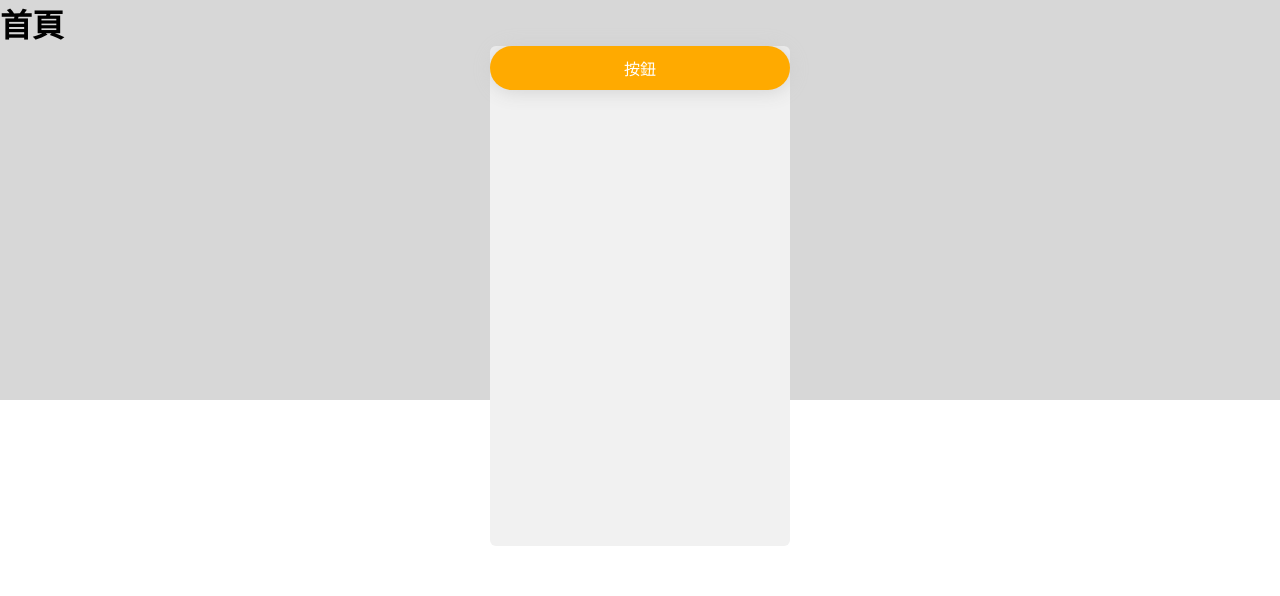
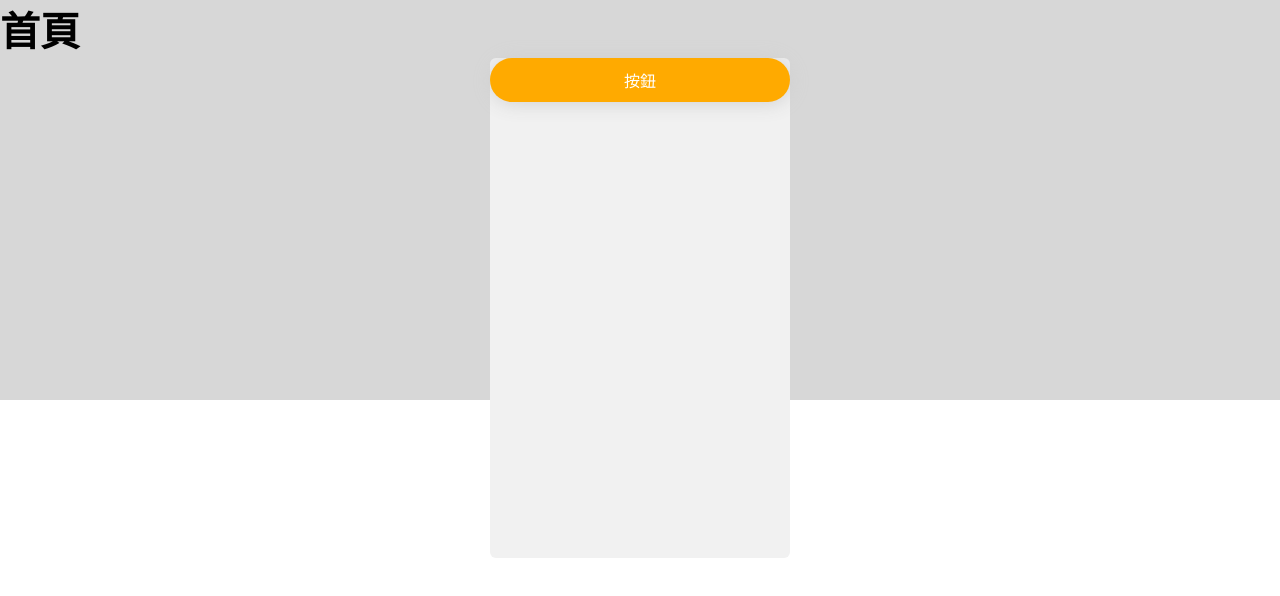
Before and after one commit to sexfat/tid201sass, a plain HTML site: page index.html in a window 1280 px wide. Drawn offline with Linux system fonts and the light colour scheme.

Commit message:
add each font

```diff
--- a/sass/style.scss
+++ b/sass/style.scss
@@ -84,6 +84,7 @@
 @include title(heavy);
 
 
+//@each
 $url: slider01 slider02 slide03 banner banner2; // list
 
 @each $k in $url {
@@ -93,3 +94,44 @@ $url: slider01 slider02 slide03 banner banner2; // list
        background-size: cover;
     }
 }
+
+// map
+$bg-color : (
+  key : value,
+  primary : #ddff00,
+  secondary : #ff3c00,
+  error : #f20,
+  info : #0022ff
+);
+
+@each $k , $v in $bg-color {
+  .#{$k} {
+     color: $v
+  }
+}
+
+$subject : (
+  h1 : 40px,
+  h2:  36px,
+  h3: 30px,
+  h4 : 24px,
+  h5 : 16px,
+  span : 14px,
+  '.gat' : 13px,
+  li : 14px
+);
+
+@each $k , $v in $subject {
+   #{$k} {
+       font-size: $v;
+   }
+}
+
+//============
+// h1 {
+//  font-size: 40px;
+// }
+// h2 {
+//   font-size: 36;
+// }
+//===============
```
Also changed, not shown: css/style.css, 1 other file.
